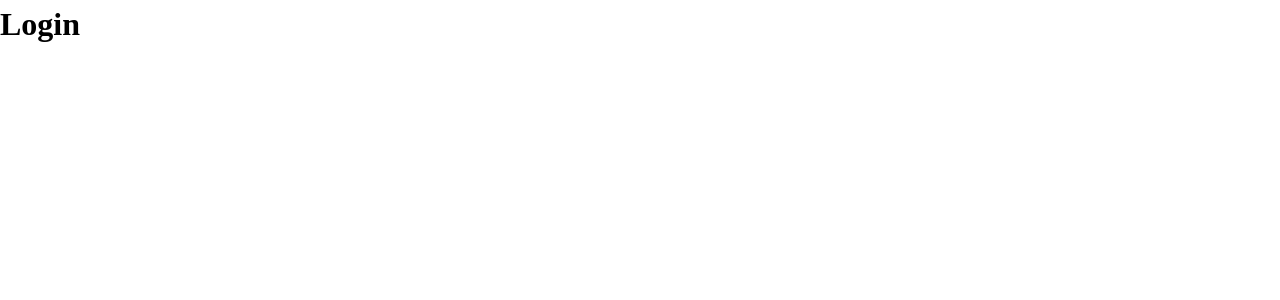
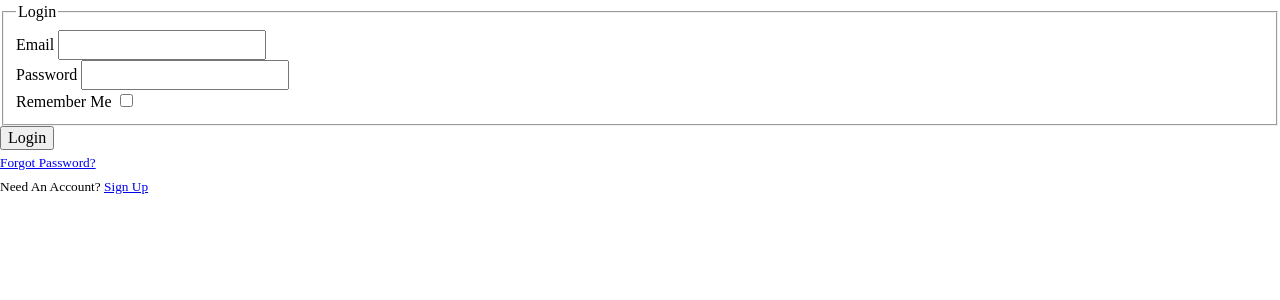
Before and after one commit to gunSlaveUnit/Blog, a Flask app: page /login in a window 1280 px wide. Before the commit the part shown is almost empty. Shown: the top 300 px of the page. Run offline with Flask 2, Linux system fonts and the light colour scheme.

Commit message:
Added login form

```diff
--- a/templates/login.html
+++ b/templates/login.html
@@ -1,4 +1,53 @@
 {% extends 'base.html' %}
 {% block content %}
-    <h1>Login</h1>
+    <div>
+        <form method="POST" action="">
+            {{ form.hidden_tag() }}
+            <fieldset>
+                <legend>Login</legend>
+                <div>
+                    {{ form.email.label() }}
+                    {% if form.email.errors %}
+                        {{ form.email() }}
+                        <div>
+                            {% for error in form.email.errors %}
+                                <span>{{ error }}</span>
+                            {% endfor %}
+                        </div>
+                    {% else %}
+                        {{ form.email }}
+                    {% endif %}
+                </div>
+                <div>
+                    {{ form.password.label() }}
+                    {% if form.password.errors %}
+                        {{ form.password() }}
+                        <div>
+                            {% for error in form.password.errors %}
+                                <span>{{ error }}</span>
+                            {% endfor %}
+                        </div>
+                    {% else %}
+                        {{ form.password }}
+                    {% endif %}
+                </div>
+                <div>
+                    {{ form.remember.label() }}
+                    {{ form.remember() }}
+                </div>
+            </fieldset>
+            <div>
+                {{ form.submit() }}
+            </div>
+            <small>
+                <a href="#">Forgot Password?</a>
+            </small>
+        </form>
+    </div>
+    <div>
+        <small>
+            Need An Account?
+            <a href="{{ url_for('users.registration') }}">Sign Up</a>
+        </small>
+    </div>
 {% endblock %}
```
